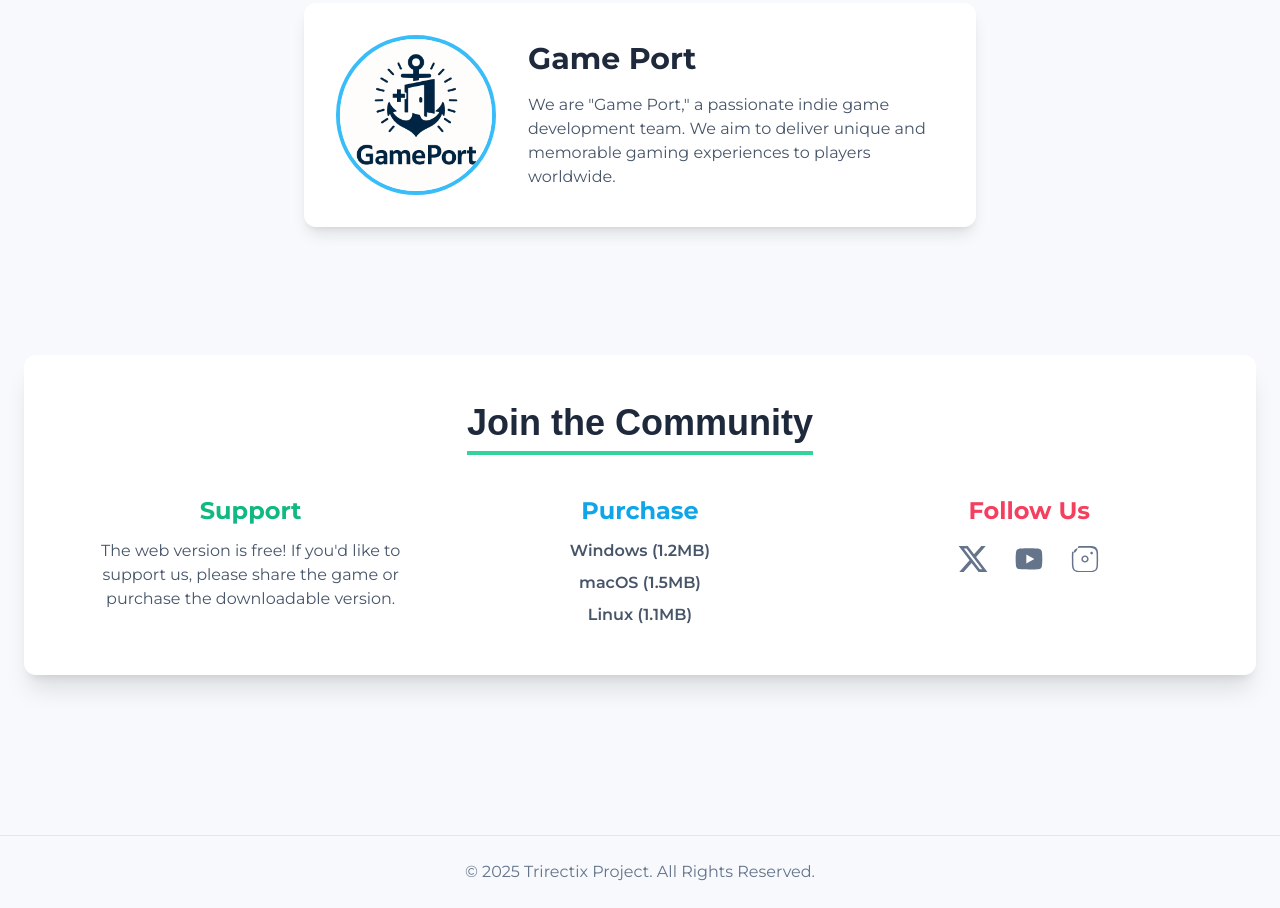
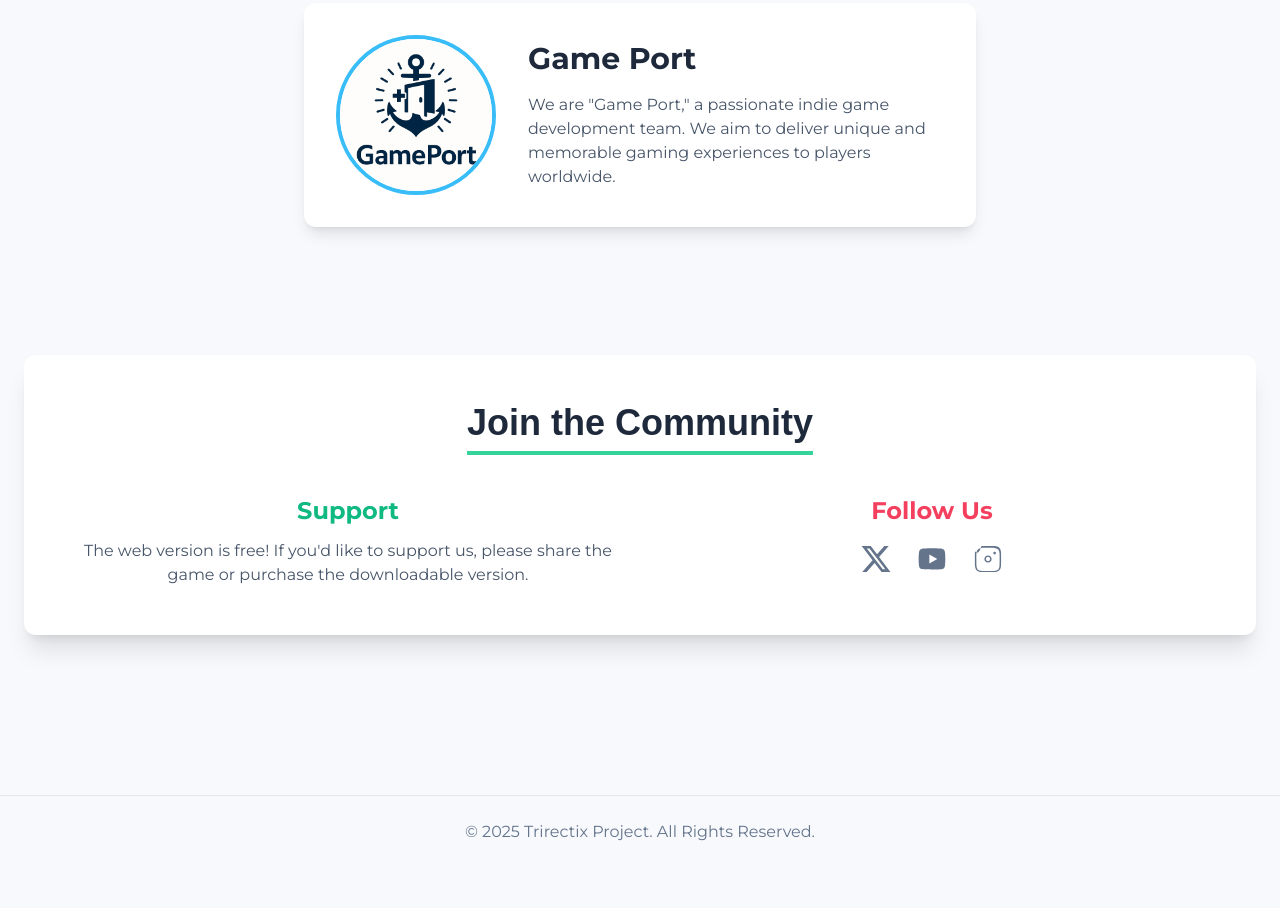
Before and after one commit to GamePort-dev/Trirectix_com, a plain HTML site: page index.html in a window 1280 px wide. Shown: the part 3715-4623 px from the top of the page. After the commit the page ends 4583 px from the top, so only its background shows below. Drawn offline with nearby package versions, Linux system fonts and the light colour scheme; a web font is replaced by a local one.

Commit message:
Update index.html

```diff
--- a/index.html
+++ b/index.html
@@ -265,18 +265,10 @@
     <section id="community" class="container mx-auto px-6 py-16 fade-in-section text-center">
         <div class="bg-white rounded-xl p-8 md:p-12 shadow-xl">
             <h2 class="font-pop text-4xl font-bold text-slate-800 mb-10 inline-block colorful-underline border-emerald-400" data-lang="community_title"></h2>
-            <div class="grid md:grid-cols-3 gap-8">
+            <div class="grid md:grid-cols-2 gap-8">
                 <div>
                     <h3 class="text-2xl font-bold text-emerald-500 mb-3" data-lang="community_support_title"></h3>
                     <p class="text-slate-600" data-lang="community_support_desc"></p>
-                </div>
-                <div>
-                    <h3 class="text-2xl font-bold text-sky-500 mb-3" data-lang="community_purchase_title"></h3>
-                    <ul class="space-y-2">
-                        <li><a href="#" class="text-slate-600 hover:text-sky-600 font-semibold transition">Windows (1.2MB)</a></li>
-                        <li><a href="#" class="text-slate-600 hover:text-sky-600 font-semibold transition">macOS (1.5MB)</a></li>
-                        <li><a href="#" class="text-slate-600 hover:text-sky-600 font-semibold transition">Linux (1.1MB)</a></li>
-                    </ul>
                 </div>
                 <div>
                     <h3 class="text-2xl font-bold text-rose-500 mb-3" data-lang="community_follow_title"></h3>
@@ -347,7 +339,6 @@
         community_title: { ja: 'コミュニティに参加', en: 'Join the Community' },
         community_support_title: { ja: 'Support', en: 'Support' },
         community_support_desc: { ja: 'Web版は無料！応援してくれる方はシェアやダウンロード版の購入をお願いします。', en: 'The web version is free! If you\'d like to support us, please share the game or purchase the downloadable version.' },
-        community_purchase_title: { ja: 'Purchase', en: 'Purchase' },
         community_follow_title: { ja: 'Follow Us', en: 'Follow Us' },
         footer_copy: { ja: '© 2025 Trirectix Project. All Rights Reserved.', en: '© 2025 Trirectix Project. All Rights Reserved.' },
     };
```
